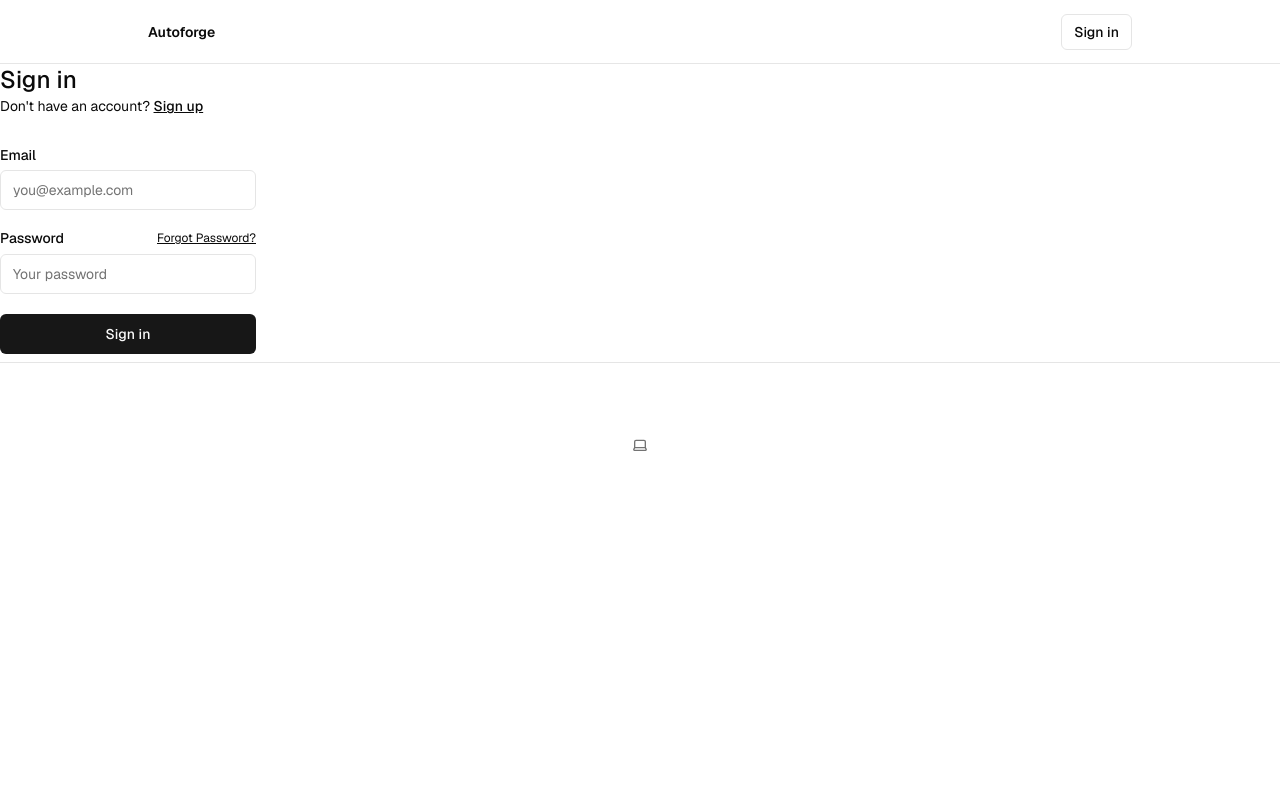
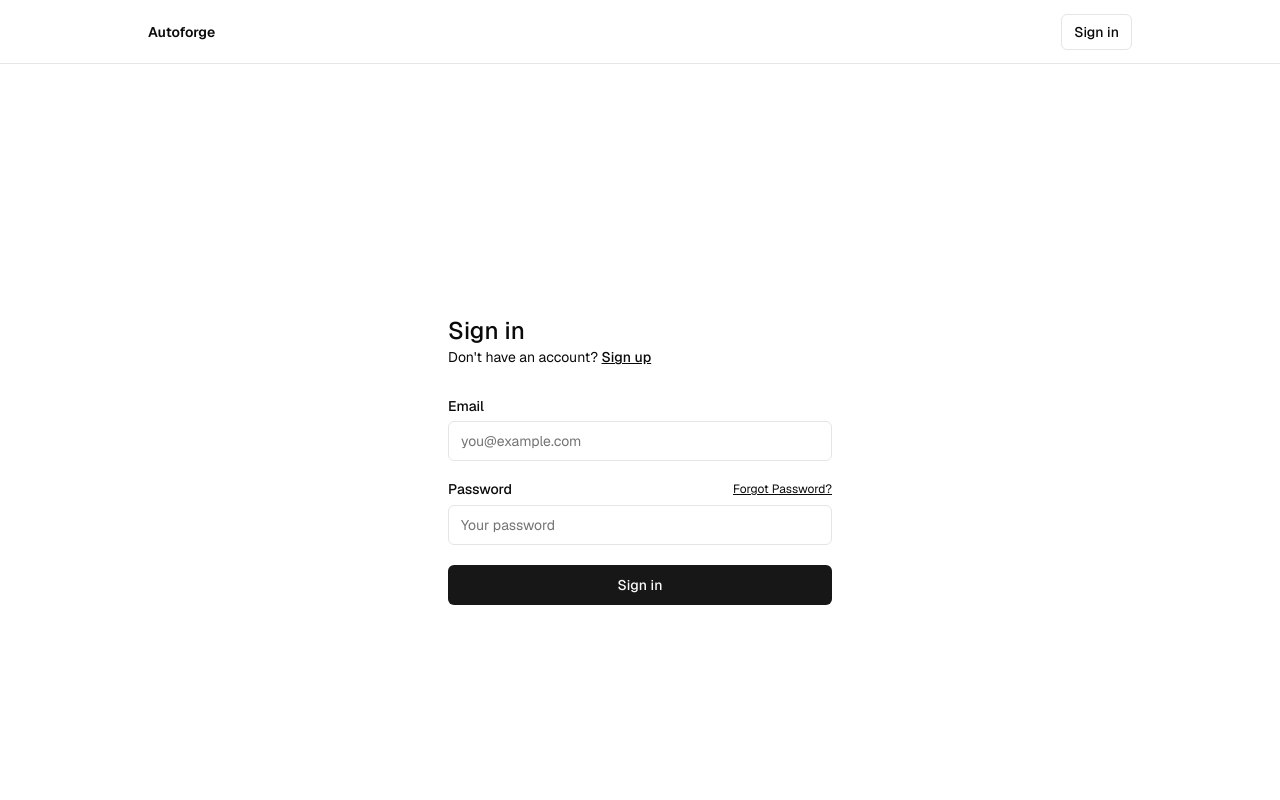
Before and after one commit to importTahsinZaman/autoforge-web, a Next.js app: page /sign-in in a window 1280 px wide. Shown: the top 800 px of the page. Built offline with nearby package versions, Linux system fonts and the light colour scheme; no server answers.

Commit message:
fixing styling on signup/signin pages

```diff
--- a/app/(auth-pages)/layout.tsx
+++ b/app/(auth-pages)/layout.tsx
@@ -4,6 +4,8 @@ export default async function Layout({
   children: React.ReactNode;
 }) {
   return (
-    <div className="max-w-7xl flex flex-col gap-12 items-start">{children}</div>
+    <div className="min-h-screen w-full flex items-center justify-center p-4">
+      {children}
+    </div>
   );
 }
--- a/app/(auth-pages)/sign-in/page.tsx
+++ b/app/(auth-pages)/sign-in/page.tsx
@@ -7,7 +7,7 @@ import Link from "next/link";
 
 export default function Login({ searchParams }: { searchParams: Message }) {
   return (
-    <form className="flex-1 flex flex-col min-w-64">
+    <form className="w-full max-w-sm flex flex-col">
       <h1 className="text-2xl font-medium">Sign in</h1>
       <p className="text-sm text-foreground">
         Don't have an account?{" "}
--- a/app/(auth-pages)/sign-up/page.tsx
+++ b/app/(auth-pages)/sign-up/page.tsx
@@ -9,7 +9,7 @@ import { SmtpMessage } from "../smtp-message";
 export default function Signup({ searchParams }: { searchParams: Message }) {
   if ("message" in searchParams) {
     return (
-      <div className="w-full flex-1 flex items-center h-screen sm:max-w-md justify-center gap-2 p-4">
+      <div className="w-full max-w-sm flex items-center justify-center gap-2">
         <FormMessage message={searchParams} />
       </div>
     );
@@ -17,7 +17,7 @@ export default function Signup({ searchParams }: { searchParams: Message }) {
 
   return (
     <>
-      <form className="flex flex-col min-w-64 max-w-64 mx-auto">
+      <form className="w-full max-w-sm flex flex-col">
         <h1 className="text-2xl font-medium">Sign up</h1>
         <p className="text-sm text text-foreground">
           Already have an account?{" "}
@@ -42,7 +42,7 @@ export default function Signup({ searchParams }: { searchParams: Message }) {
           <FormMessage message={searchParams} />
         </div>
       </form>
-      <SmtpMessage />
+      {/* <SmtpMessage /> */}
     </>
   );
 }
```
